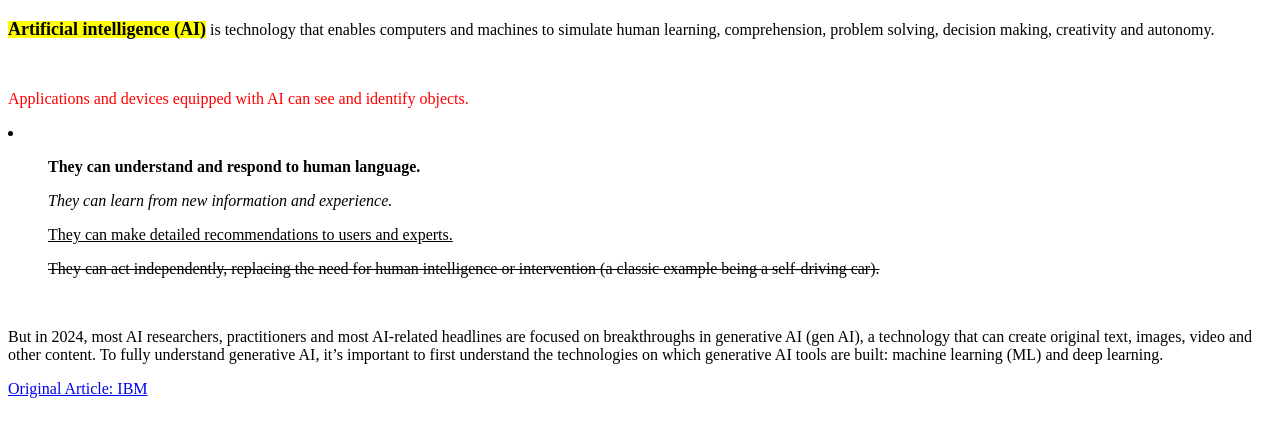
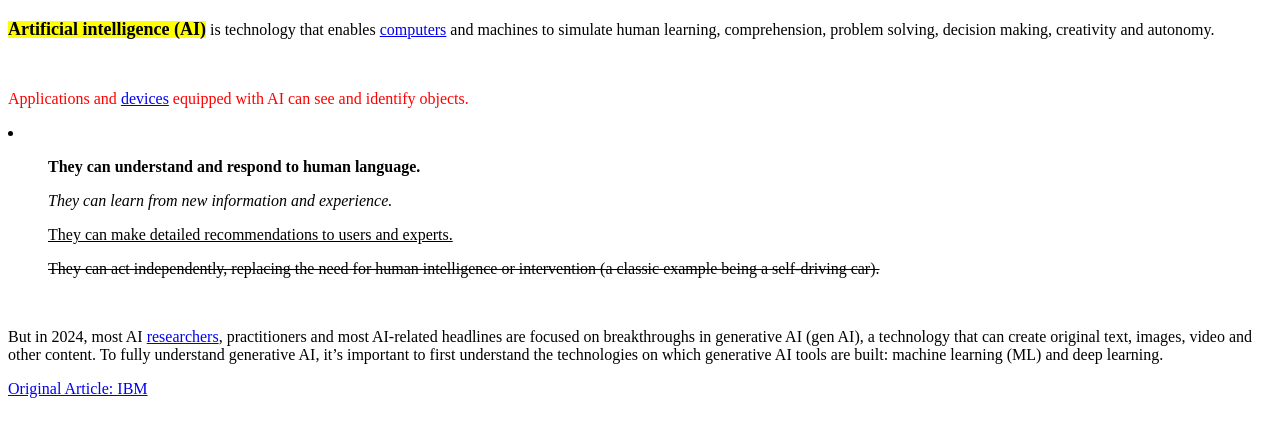
Before and after one commit to ecenn/koda-b10-html1, a plain HTML site: page index.html in a window 1280 px wide. Shown: the part 61-498 px from the top of the page. Drawn offline with Linux system fonts and the light colour scheme.

Commit message:
fix: add hyperlink for 3 words (computer, device, researcher) in index.html to targeted page

```diff
--- a/index.html
+++ b/index.html
@@ -7,11 +7,11 @@
 </head>
 <body>
     <h1>What is artificial intelligence (AI)?</h1>
-    <p><mark><b><font size=4>Artificial intelligence (AI)</font></b></mark> is technology that enables computers and machines to simulate human learning, comprehension, problem solving, decision making, creativity and autonomy.</p>
+    <p><mark><b><font size=4>Artificial intelligence (AI)</font></b></mark> is technology that enables <a href="computer.html" target="_blank">computers</a> and machines to simulate human learning, comprehension, problem solving, decision making, creativity and autonomy.</p>
 
     <br>
 
-    <p><font color="red">Applications and devices equipped with AI can see and identify objects.</font></p>
+    <p><font color="red">Applications and <a href="device.html" target="_blank">devices</a> equipped with AI can see and identify objects.</font></p>
     <li>
         <ul><b>They can understand and respond to human language.</b></ul>
         <ul><i>They can learn from new information and experience.</i></ul>
@@ -21,7 +21,7 @@
 
     <br>
 
-    <p>But in 2024, most AI researchers, practitioners and most AI-related headlines are focused on breakthroughs in generative AI (gen AI), a technology that can create original text, images, video and other content. To fully understand generative AI, it’s important to first understand the technologies on which generative AI tools are built: machine learning (ML) and deep learning.</p>
+    <p>But in 2024, most AI <a href="researcher.html" target="_blank">researchers</a>, practitioners and most AI-related headlines are focused on breakthroughs in generative AI (gen AI), a technology that can create original text, images, video and other content. To fully understand generative AI, it’s important to first understand the technologies on which generative AI tools are built: machine learning (ML) and deep learning.</p>
 
     <a href="https://www.ibm.com/think/topics/artificial-intelligence">Original Article: IBM</a>
 </body>
```
